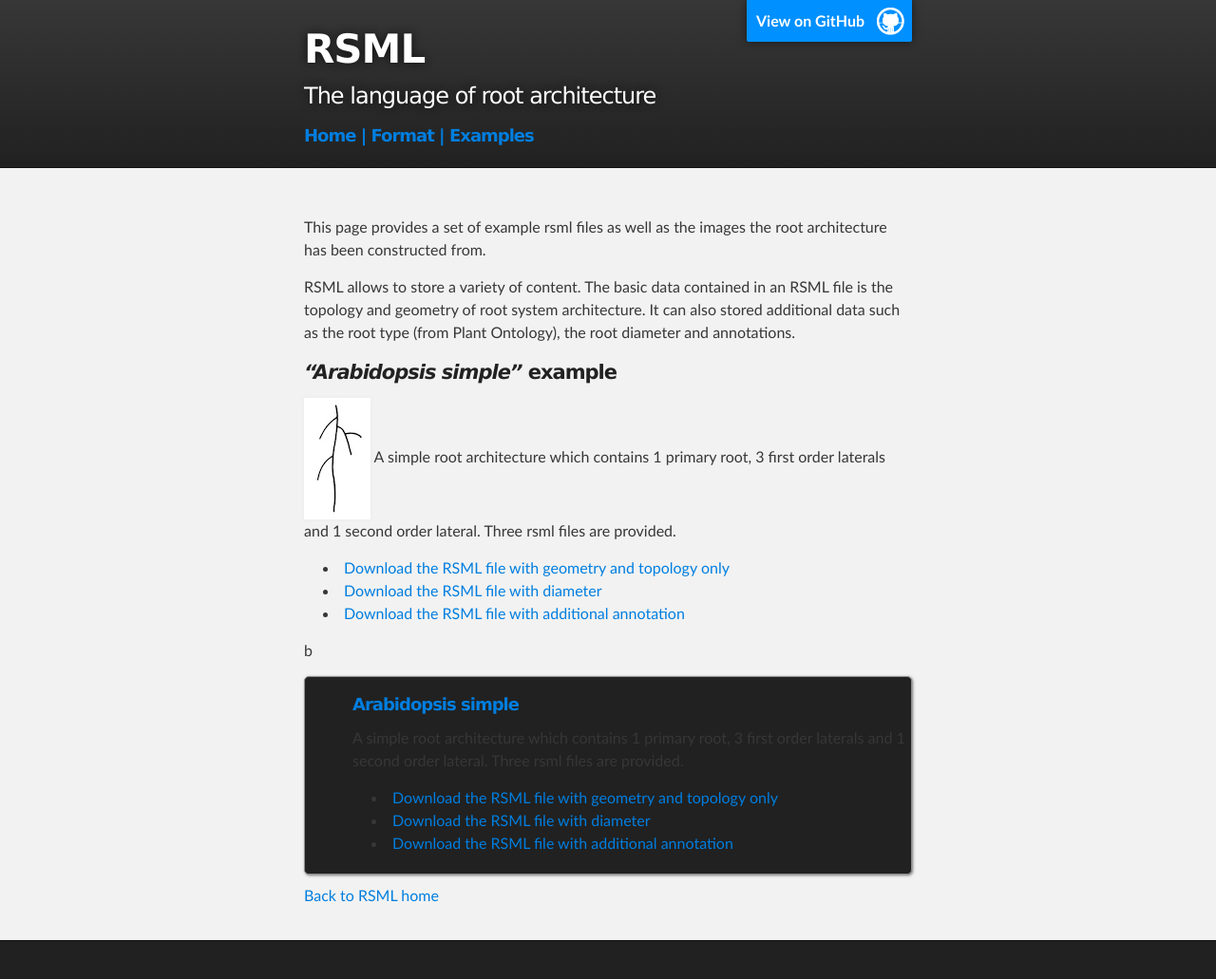
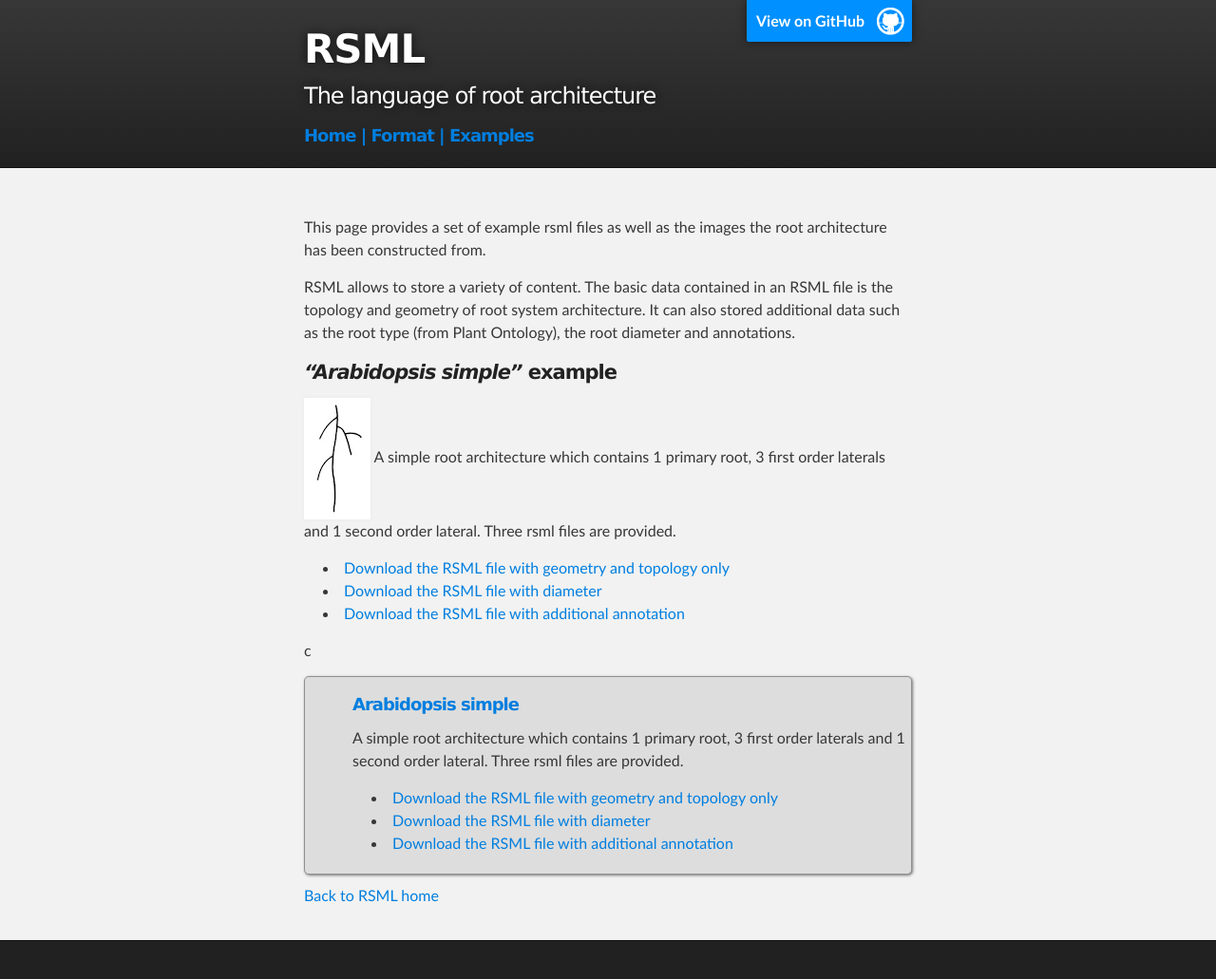
Before and after one commit to RootSystemML/RootSystemML.github.io, a Jekyll site: the page built from examples/index.md, in a window 1280 px wide. Shown: the whole page at 95% size. Built offline with Jekyll 4.4.1, drawn with Linux system fonts in a browser that asks for light colours.

```diff
--- a/examples/index.md
+++ b/examples/index.md
@@ -17,7 +17,7 @@ A simple root architecture which contains 1 primary root, 3 first order laterals
   - [Download the RSML file with diameter](images/examples/arabidopsis_simple_with_diameter.rsml)
   - [Download the RSML file with additional annotation](images/examples/arabidopsis_simple_annotation.rsml)
 
- b
+ c
 
   {% for page in site.pages %}
 
--- a/stylesheets/stylesheet.css
+++ b/stylesheets/stylesheet.css
@@ -438,7 +438,7 @@ div.example_block{
   -moz-border-radius: 5px;
   border-width:1px;
   border-color:#909090;
-  background-color:#212121;
+  background-color: #DDD;
   overflow:hidden;
   padding: 5px 5px 5px 50px;
   -webkit-box-shadow: rgba(0,0,0,0.5) 1px 1px 3px;
```
